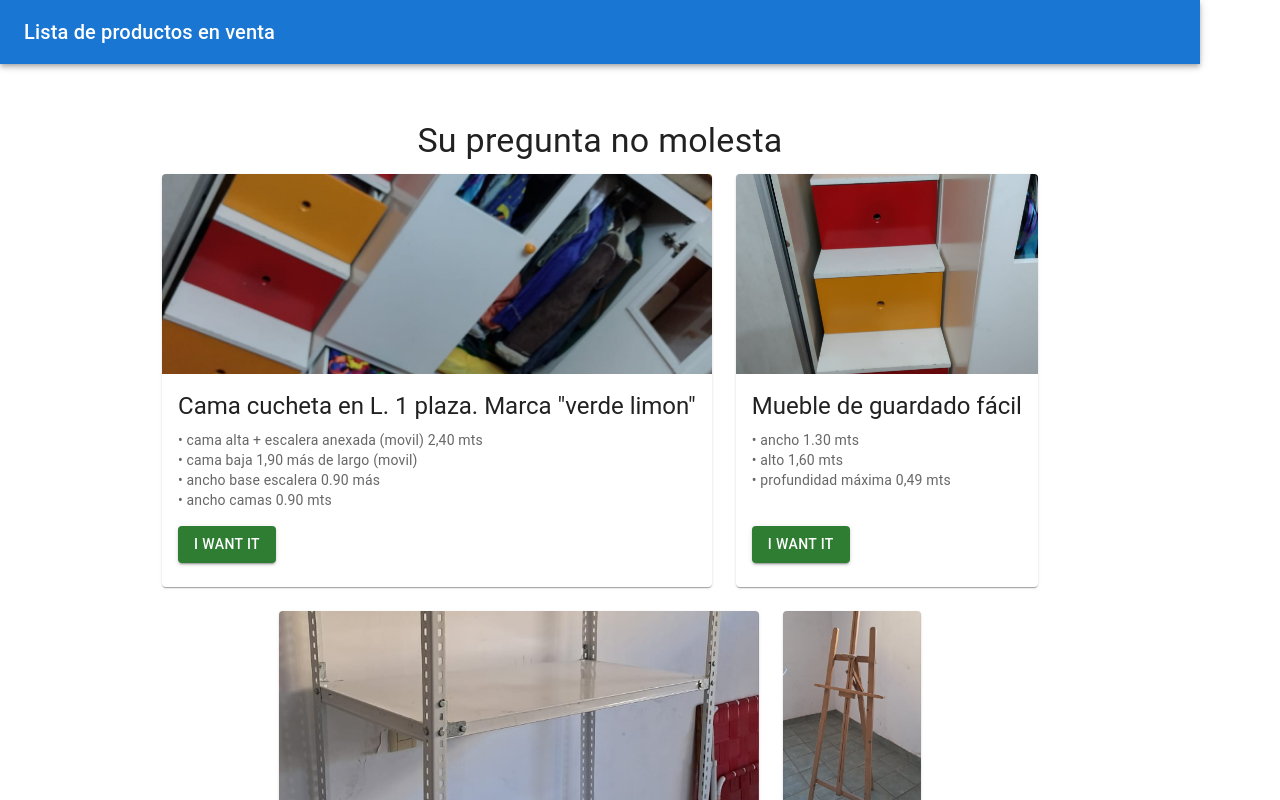
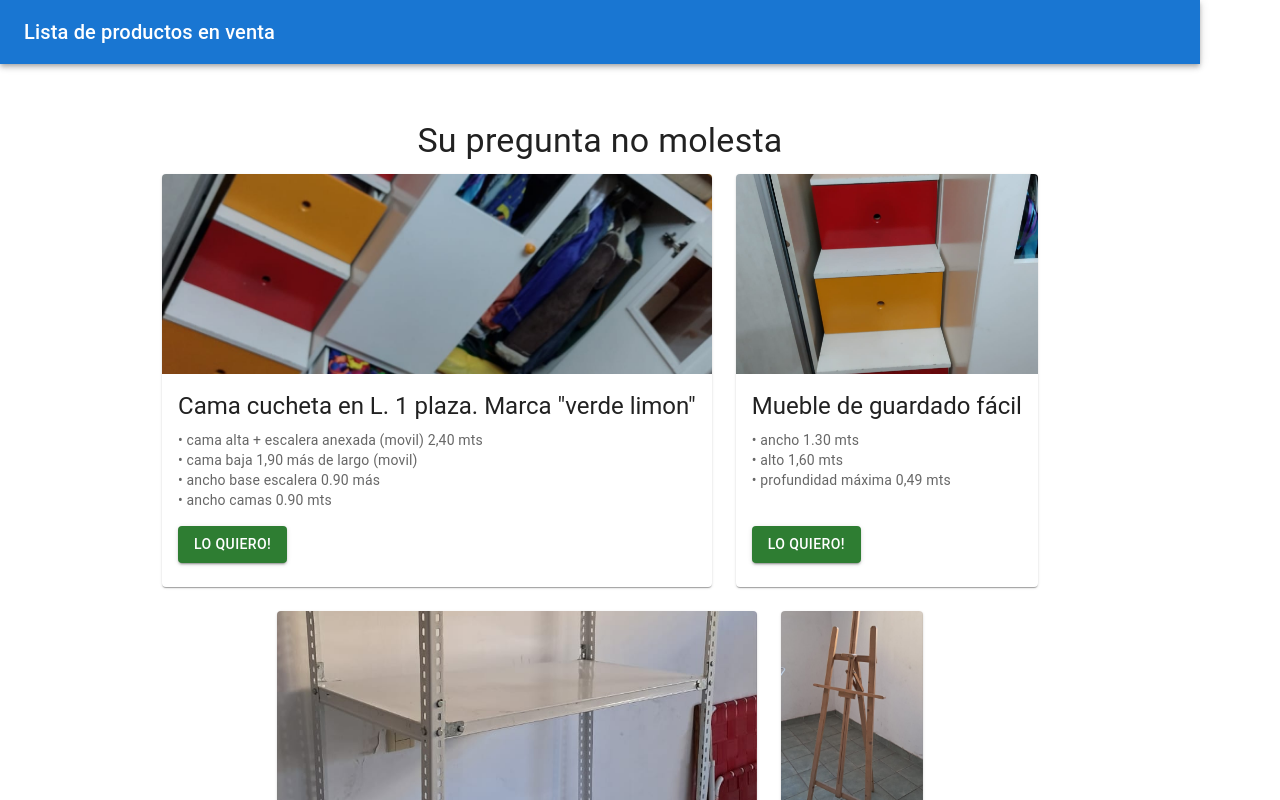
Before and after one commit to bubu-revelat/selling-item-up, a React (Vite) app: page / in a window 1280 px wide. Shown: the top 800 px of the page. Built offline with nearby package versions, Linux system fonts and the light colour scheme.

Commit message:
Update in button

```diff
--- a/src/components/ProductCard/ProductCard.component.jsx
+++ b/src/components/ProductCard/ProductCard.component.jsx
@@ -83,7 +83,7 @@ const ProductCard = ({ product }) => {
             </Typography>
           )}
           <Button variant="contained" color="success" onClick={handleWhatsAppClick}>
-            I want it
+            Lo Quiero!
           </Button>
         </Box>
       </CardContent>
```
